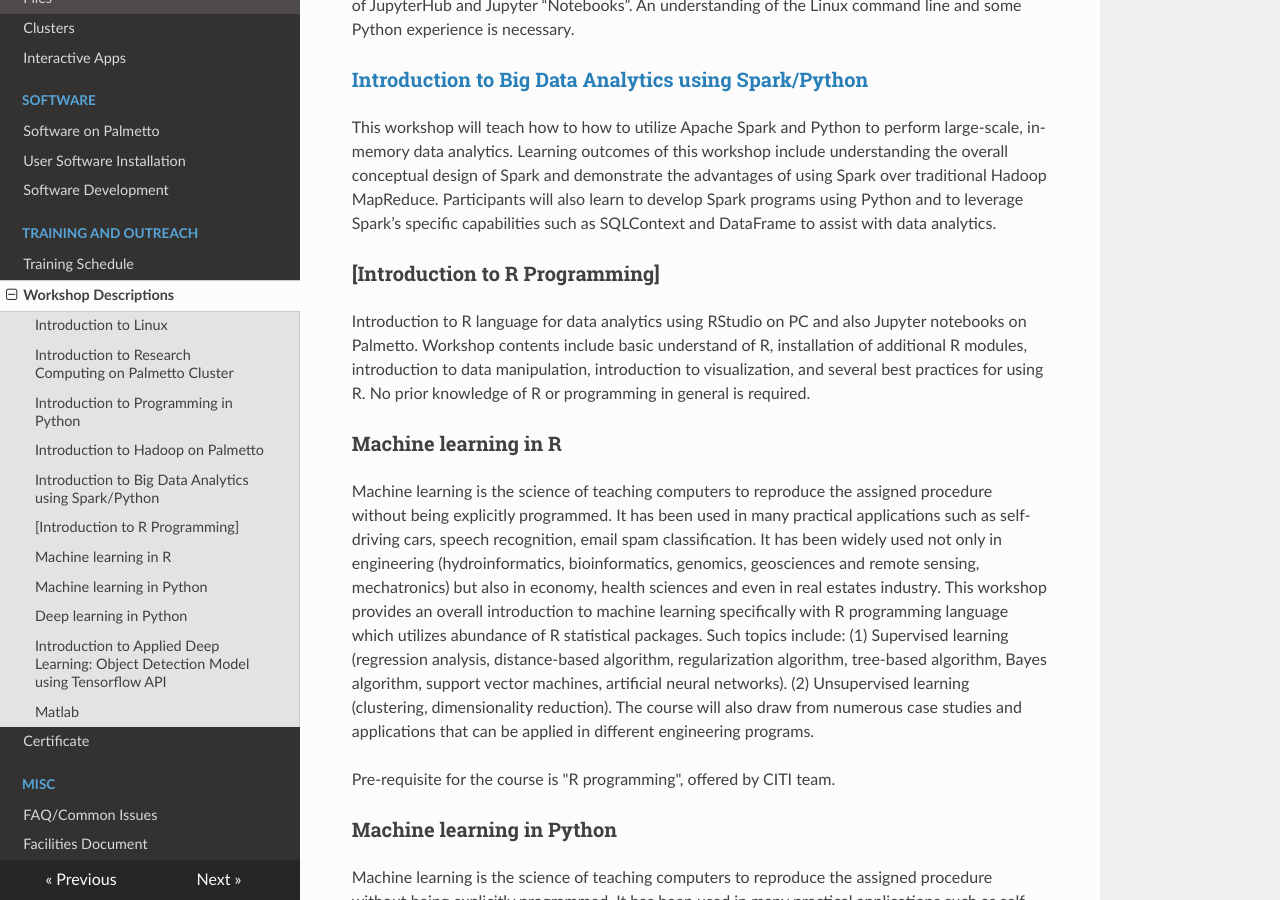
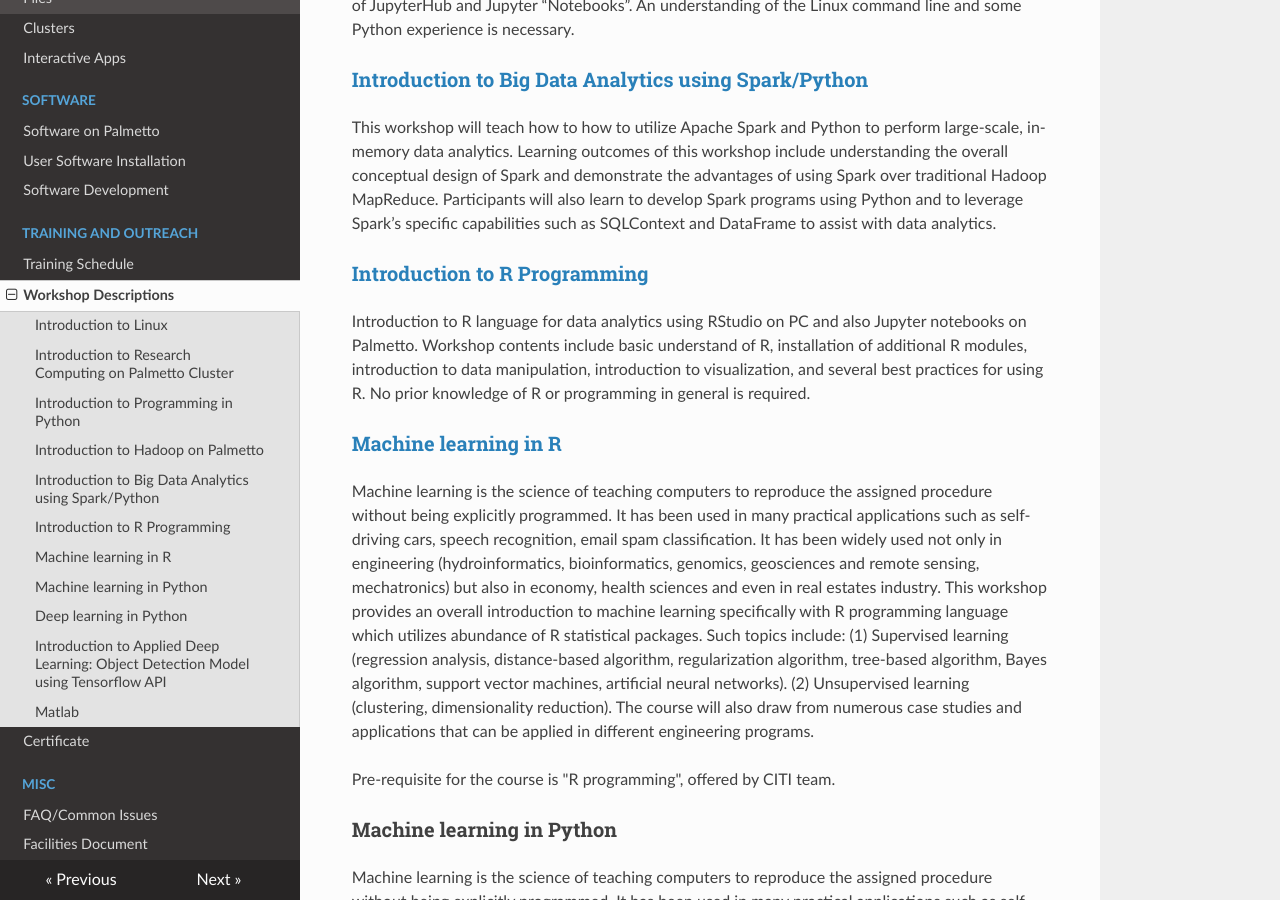
Before and after one commit to clemsonciti/palmetto-documentation, an MkDocs documentation site: the page built from docs/training/workshop.md, in a window 1280 px wide and 900 px high, scrolled down 817 px. Built offline with MkDocs 1.6.1, drawn with Linux system fonts in a browser that asks for light colours; nearby versions of some CDN libraries; part of the change alters nothing that is shown.

```diff
--- a/docs/training/workshop.md
+++ b/docs/training/workshop.md
@@ -31,14 +31,14 @@ conceptual design of Spark and demonstrate the advantages of using Spark over tr
 MapReduce. Participants will also learn to develop Spark programs using Python and to leverage
 Spark’s specific capabilities such as SQLContext and DataFrame to assist with data analytics.
 
-### [Introduction to R Programming]
+### [Introduction to R Programming](https://clemsonciti.github.io/workshop-R/)
 
 Introduction to R language for data analytics using RStudio on PC and also Jupyter notebooks
 on Palmetto. Workshop contents include basic understand of R, installation of additional R
 modules, introduction to data manipulation, introduction to visualization, and several best
 practices for using R. No prior knowledge of R or programming in general is required.
 
-### Machine learning in R
+### [Machine learning in R](https://clemsonciti.github.io/Workshop-R-ML/)
 
 Machine learning is the science of teaching computers to reproduce the assigned procedure without being explicitly programmed. It has been used in many practical applications such as self-driving cars, speech recognition, email spam classification. It has been widely used not only in engineering (hydroinformatics, bioinformatics, genomics, geosciences and remote sensing, mechatronics) but also in economy, health sciences and even in real estates industry. This workshop provides an overall introduction to machine learning specifically with R programming language which utilizes abundance of R statistical packages. Such topics include: (1) Supervised learning (regression analysis, distance-based algorithm, regularization algorithm, tree-based algorithm, Bayes algorithm, support vector machines, artificial neural networks). (2) Unsupervised learning (clustering, dimensionality reduction). The course will also draw from numerous case studies and applications that can be applied in different engineering programs.
 
```
